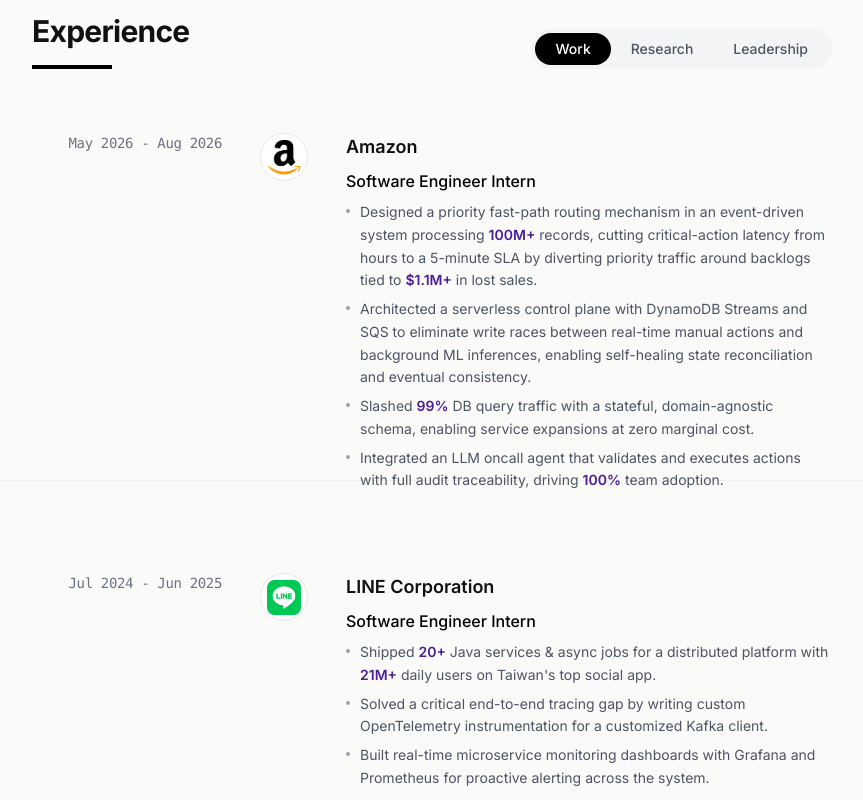
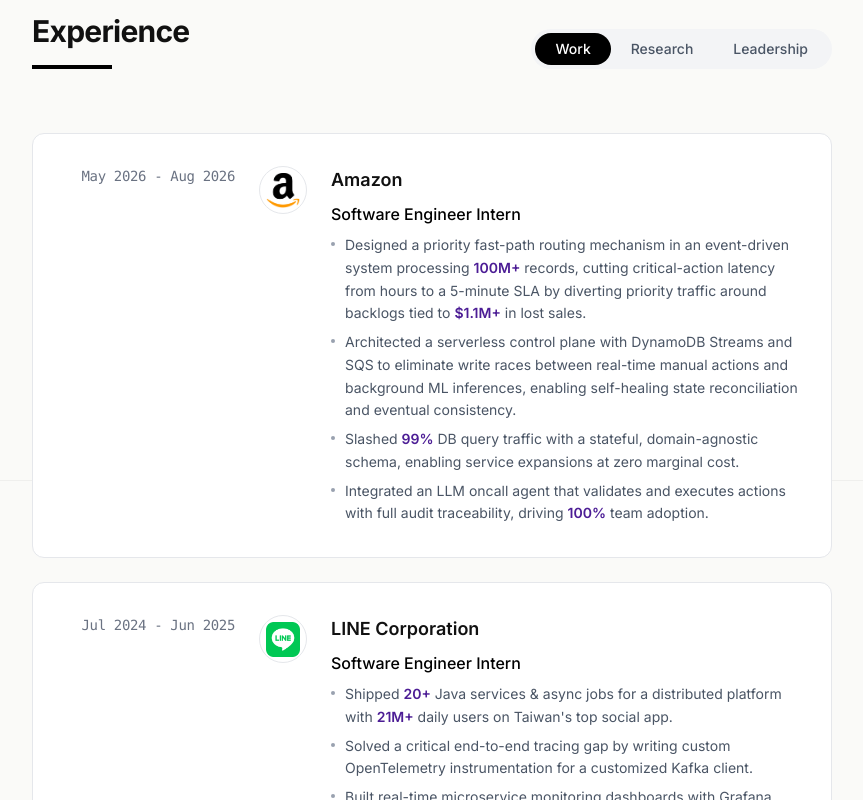
Before and after one commit to kogby/kogby.github.io, a Next.js app: page / in a window 1280 px wide. Shown: the part 1920-2720 px from the top of the page, without its empty margins (208-1071 px from the left). Built offline with nearby package versions, Linux system fonts and the light colour scheme.

Commit message:
style: experience entries on white cards like projects

```diff
--- a/components/Experience.tsx
+++ b/components/Experience.tsx
@@ -38,7 +38,7 @@
 					<SlideToggle id="experienceTab" options={TABS.map((t) => ({ value: t, label: t }))} value={tab} onChange={setTab} />
 				</div>
 
-				<motion.div key={tab} initial={{ opacity: 0 }} animate={{ opacity: 1 }} className="space-y-12">
+				<motion.div key={tab} initial={{ opacity: 0 }} animate={{ opacity: 1 }} className="space-y-6">
 					{experiences.filter((e) => e.category === tab).map((exp) => (
 						<motion.div
 							key={exp.id}
@@ -47,7 +47,7 @@
 							initial={{ opacity: 0, y: 20 }}
 							whileInView={{ opacity: 1, y: 0 }}
 							viewport={{ once: true }}
-							className="group grid grid-cols-[1fr] md:grid-cols-[190px_60px_1fr] gap-4 md:gap-8 border-b border-gray-100 pb-8 last:border-0"
+							className="group grid grid-cols-[1fr] md:grid-cols-[170px_48px_1fr] gap-4 md:gap-6 bg-white p-6 md:p-8 border border-gray-200 hover:border-black/20 hover:shadow-xl transition-all duration-300 rounded-xl"
 						>
 							<div className="md:text-right">
 								<p className="text-sm font-medium text-gray-500 font-mono tracking-tight whitespace-nowrap">{exp.period}</p>
```
